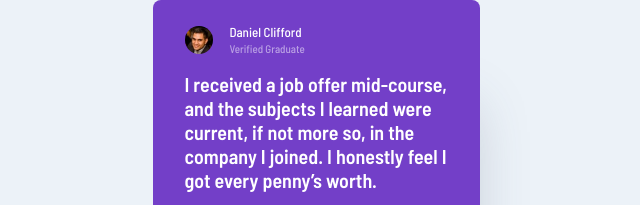
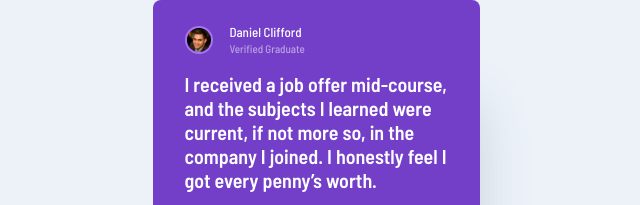
Before and after one commit to Oliko136/testimonials-grid-section, a plain HTML site: page index.html in a window 1280 px wide. Shown: the top 205 px of the page, 300-940 px from the left. Drawn offline with Linux system fonts and the light colour scheme.

Commit message:
Image border added

```diff
--- a/css/styles.css
+++ b/css/styles.css
@@ -51,6 +51,11 @@
     background-color: var(--dark-blackish-blue);
 }
 
+.testimonials_item.violet .testimonials_img,
+.testimonials_item.black .testimonials_img {
+    border: 2px solid #A775F1;
+}
+
 .testimonials_head {
     display: flex;
     align-items: center;
```
